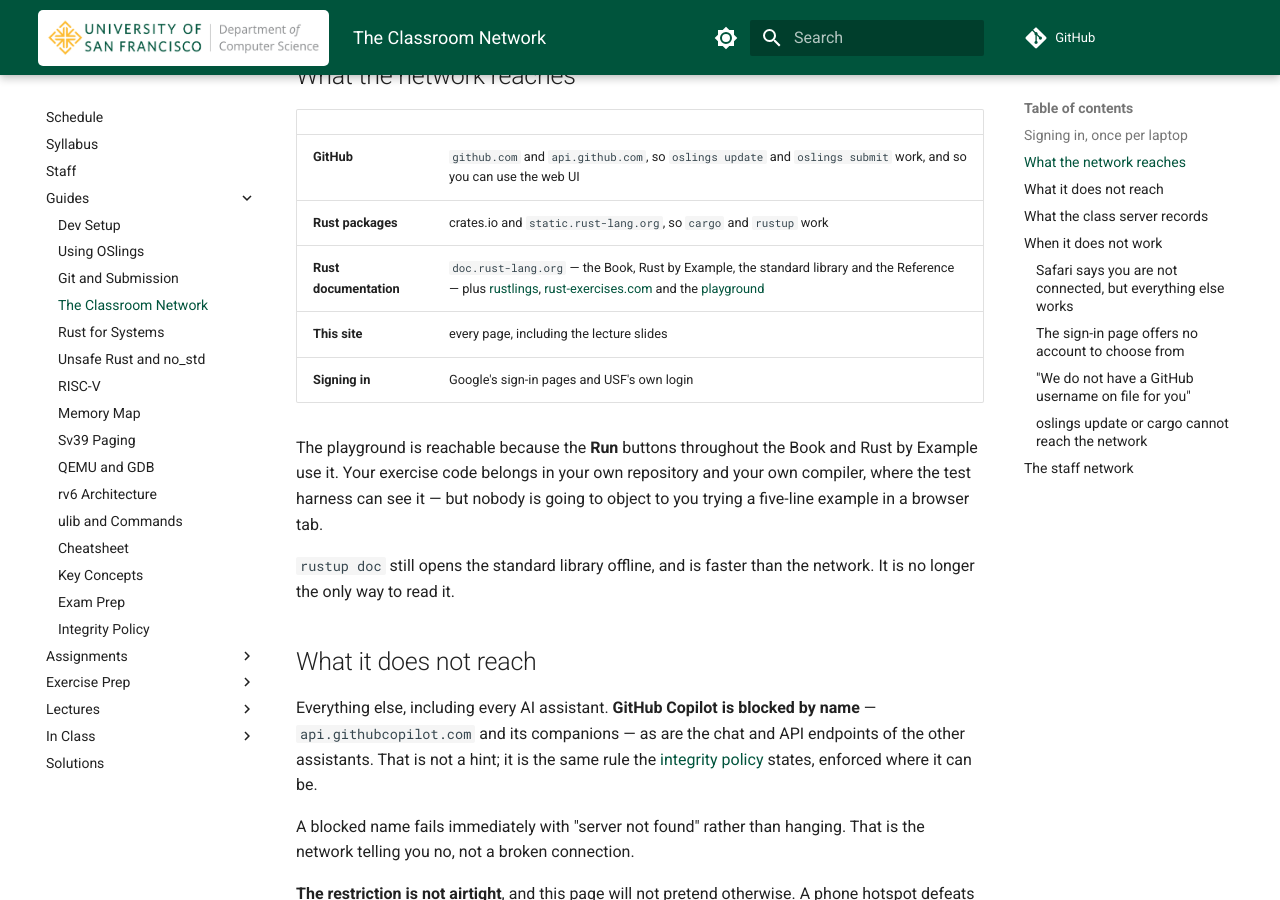
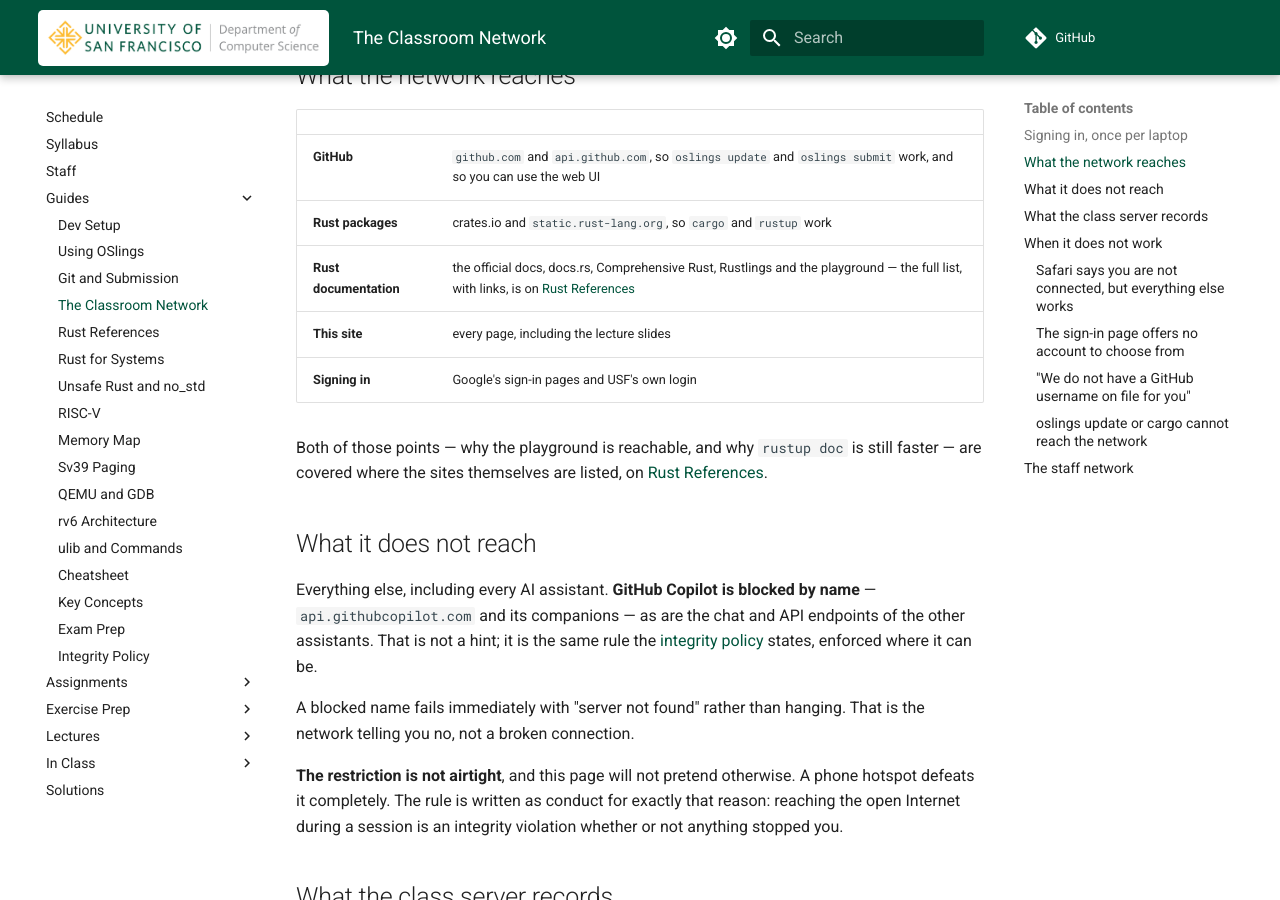
Before and after one commit to USF-CS326-F26/USF-CS326-F26.github.io, an MkDocs documentation site: the page built from docs/guides/classroom-network.md, in a window 1280 px wide and 900 px high, scrolled down 963 px. Built offline with MkDocs 1.6.1 and Material for MkDocs 9.7.7, drawn with Linux system fonts in a browser that asks for light colours; comment, search, counter and statistics services are not loaded.

Commit message:
Add a Rust References guide listing what the class network reaches
The sites are taken from the router's own allowlist rather than written from
memory: the eight in the `docs` profile plus crates.io from `rust`, which is
the set a student can actually read during a session. Each gets a link and two
lines on when it is the right thing to open.

Two failures students would otherwise report as faults are named on the page:
the Rust forums do not resolve even though rust-lang.org does, and the
Comprehensive Rust landing page shows three broken badge icons because the
network blocks img.shields.io.

The Classroom Network's "what it reaches" table predated docs.rs, Comprehensive
Rust and rust-lang.org, so it would have contradicted the new page on the same
site. It now summarises and links there, and the two paragraphs about the
playground and `rustup doc` move to where the sites themselves are listed
rather than being kept in both places.

Co-Authored-By: Claude Opus 5 (1M context) <noreply@anthropic.com>
Claude-Session: https://claude.ai/code/session_0118XQFW5zgRZ62QZw6te91C

```diff
--- a/docs/guides/classroom-network.md
+++ b/docs/guides/classroom-network.md
@@ -42,17 +42,13 @@ different laptop, or if you tell macOS to forget the network.
 |---|---|
 | **GitHub** | `github.com` and `api.github.com`, so `oslings update` and `oslings submit` work, and so you can use the web UI |
 | **Rust packages** | crates.io and `static.rust-lang.org`, so `cargo` and `rustup` work |
-| **Rust documentation** | `doc.rust-lang.org` — the Book, Rust by Example, the standard library and the Reference — plus [rustlings](https://rustlings.rust-lang.org/), [rust-exercises.com](https://rust-exercises.com/) and the [playground](https://play.rust-lang.org/) |
+| **Rust documentation** | the official docs, docs.rs, Comprehensive Rust, Rustlings and the playground — the full list, with links, is on [Rust References](rust-references.md) |
 | **This site** | every page, including the lecture slides |
 | **Signing in** | Google's sign-in pages and USF's own login |
 
-The playground is reachable because the **Run** buttons throughout the Book and
-Rust by Example use it. Your exercise code belongs in your own repository and
-your own compiler, where the test harness can see it — but nobody is going to
-object to you trying a five-line example in a browser tab.
-
-`rustup doc` still opens the standard library offline, and is faster than the
-network. It is no longer the only way to read it.
+Both of those points — why the playground is reachable, and why `rustup doc` is
+still faster — are covered where the sites themselves are listed, on
+[Rust References](rust-references.md).
 
 ## What it does not reach
 
--- a/mkdocs.yml
+++ b/mkdocs.yml
@@ -129,6 +129,7 @@ nav:
       - Using OSlings: guides/oslings-usage.md
       - Git and Submission: guides/git-and-submission.md
       - The Classroom Network: guides/classroom-network.md
+      - Rust References: guides/rust-references.md
       - Rust for Systems: guides/rust-for-systems.md
       - Unsafe Rust and no_std: guides/rust-unsafe-nostd.md
       - RISC-V: guides/riscv.md
```
Also changed, not shown: docs/guides/rust-references.md (added, +104 -0 lines).
